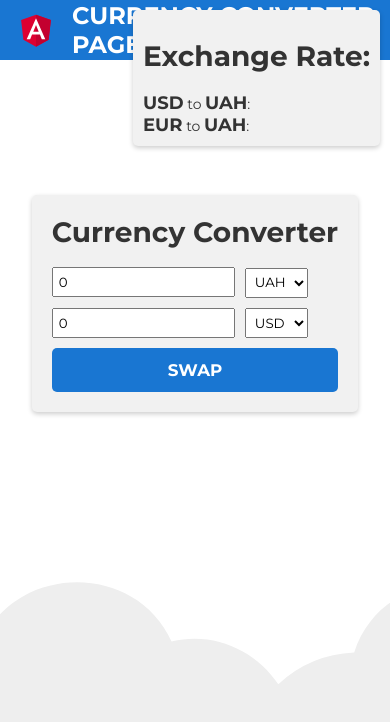
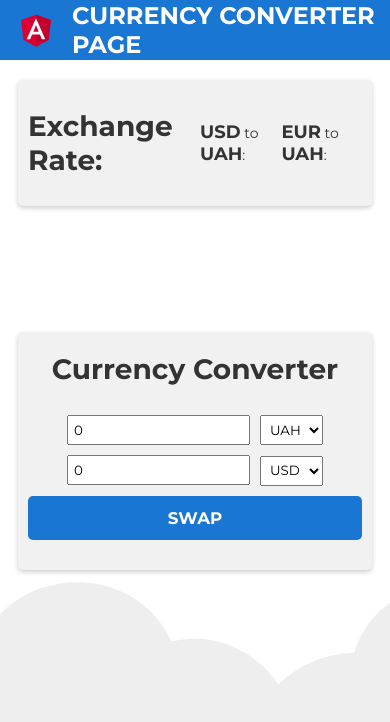
Before and after one commit to magidevv/angular_test_app, an Angular app in the folder currency-app/: page / in a window 390 px wide. Shown: the top 722 px of the page. Built offline with nearby package versions, Linux system fonts and the light colour scheme; no server answers.

Commit message:
responsive styles

```diff
--- a/currency-app/src/app/currency-converter/currency-converter.component.css
+++ b/currency-app/src/app/currency-converter/currency-converter.component.css
@@ -1,17 +1,30 @@
 .position {
   display: flex;
+  padding: 10px;
   flex-direction: column;
   align-items: center;
   justify-content: center;
+  width: inherit;
   height: 70vh;
 }
 
 .currency-converter-container {
   position: fixed;
+  justify-content: center;
+  margin: 10px;
   padding: 20px;
   background-color: #f1f1f1;
   border-radius: 5px;
   box-shadow: 0 2px 5px rgba(0, 0, 0, 0.2);
+}
+
+.currencies {
+  display: flex;
+  width: inherit;
+  padding: 10px;
+  flex-direction: column;
+  align-items: center;
+  justify-content: center;
 }
 
 h1 {
@@ -45,3 +58,16 @@ h1 {
 .converter-button:hover {
   background-color: #1462b0;
 }
+
+@media screen and (max-width: 900px) {
+  .currency-converter-container {
+    display: flex;
+    position: relative;
+    margin: 10px;
+    padding: 20px 0px 20px 0px;
+    width: 100%;
+    align-items: center;
+    justify-content: space-around;
+    flex-wrap: wrap;
+  }
+}
--- a/currency-app/src/app/currency-converter/currency-converter.component.html
+++ b/currency-app/src/app/currency-converter/currency-converter.component.html
@@ -1,6 +1,7 @@
 <div class="position">
   <div class="currency-converter-container">
     <h1>Currency Converter</h1>
+    <div class="currencies">
       <div>
         <input type="number" [(ngModel)]="amount1" (ngModelChange)="convertCurrencies1()" class="converter-input" />
         <select [(ngModel)]="currency1" (ngModelChange)="convertCurrencies1()" class="converter-select">
@@ -20,3 +21,4 @@
       <button (click)="swapCurrencies()" class="converter-button">SWAP</button>
     </div>
   </div>
+</div>
--- a/currency-app/src/app/currency/currency.component.css
+++ b/currency-app/src/app/currency/currency.component.css
@@ -3,6 +3,7 @@
   top: 10px;
   right: 10px;
   padding: 10px;
+  margin: 10px;
   background-color: #f1f1f1;
   border-radius: 5px;
   box-shadow: 0 2px 5px rgba(0, 0, 0, 0.2);
@@ -23,3 +24,14 @@
   font-weight: bold;
   font-size: large;
 }
+
+@media screen and (max-width: 900px) {
+  .currency-container {
+      display: flex;
+      position: relative;
+      align-items: center;
+      justify-content: space-around;
+      top: 70px;
+      right: 0;
+    }
+}
```
Lines whose indentation alone changed are shown as unchanged.
